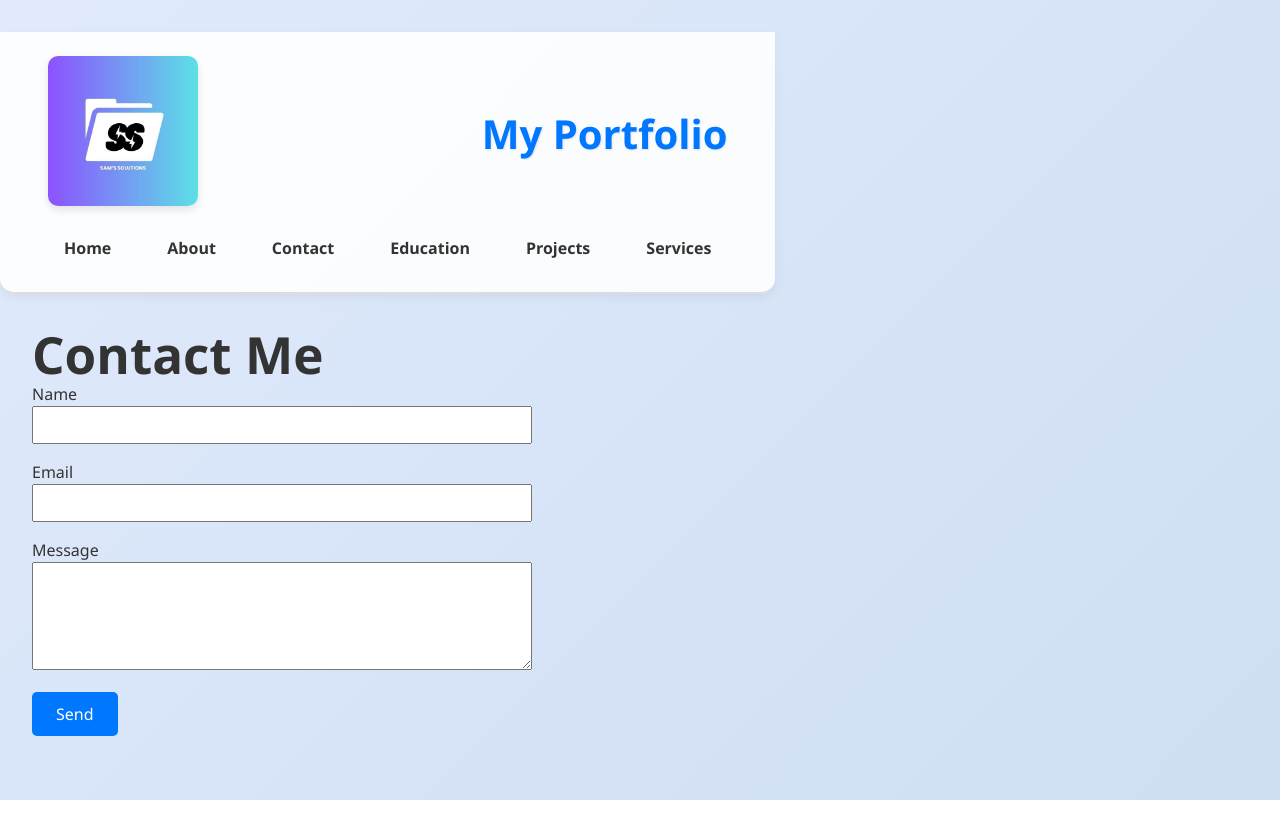
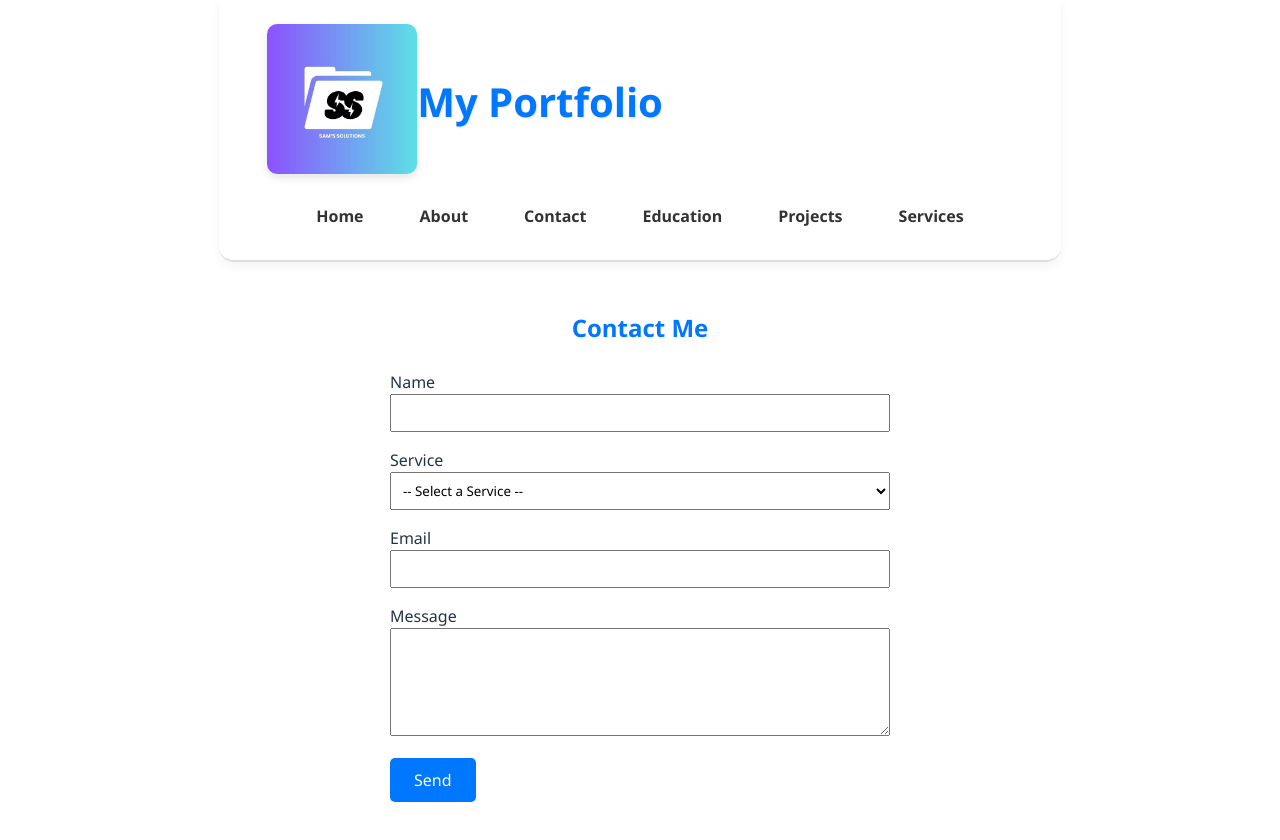
Before and after one commit to sandhusamit/comp229-f25-401-week2, a React (Vite) app: page /contact in a window 1280 px wide. Shown: the top 840 px of the page. Before the commit the page ends 800 px from the top, so only its background shows below. Built offline with nearby package versions, Linux system fonts and the light colour scheme.

Commit message:
Major layout changes - consistency required

```diff
--- a/src/App.css
+++ b/src/App.css
@@ -9,9 +9,14 @@
 }
 
 body {
-  background: linear-gradient(135deg, #e0eafc, #cfdef3);
-  color: #333;
+  /* background: linear-gradient(135deg, #e0eafc, #cfdef3); */
+  display: flex;
+  justify-content: center;
+  align-items: center;
+
 }
+
+
 
 /* Header wrapper */
 header {
@@ -43,6 +48,7 @@ header {
   font-size: 2.5rem;
   color: #0077ff;
   text-shadow: 1px 1px 2px rgba(0,0,0,0.1);
+  margin-right: 350px;
 }
 
 /* Nav bar */
@@ -69,8 +75,6 @@ nav a:hover {
 
 /* Profile image */
 #me {
-  width: 300px;
-  height: 450px;
   border: 4px solid #0077ff;
   border-radius: 15px;
   display: block;
@@ -81,8 +85,9 @@ nav a:hover {
 }
 
 #me:hover {
-  transform: scale(1.05) rotate(-1deg);
+  transform: scale(1.55) rotate(-1deg);
   box-shadow: 0 10px 25px rgba(0,0,0,0.2);
+  height: 800px
 }
 
 /* Responsive tweaks */
--- a/src/components/About.jsx
+++ b/src/components/About.jsx
@@ -1,25 +1,51 @@
 export default function About() {
-    return (
-      <section style={{ margin: "2rem auto", padding: "1rem", lineHeight: "1.8rem" }}>
-        <h2 style={{ color: "#0077ff", marginBottom: "1rem", textAlign: "center" }}>Meet the real me...</h2>
+  return (
+    <section style={{ margin: "2rem auto", padding: "1rem", maxWidth: "1200px" }}>
+      <h2 style={{ color: "#0077ff", marginBottom: "1.5rem", textAlign: "center" }}>
+        Meet the real me...
+      </h2>
 
-        <div style={{ display: "flex", flexDirection: "column", alignItems: "center", gap: "1.5rem" }}>
-          <img id="me" src="sam.PNG" alt="Samit Sandhu" />
+      {/* Flex container for image + text */}
+      <div className="picture-container"
+        style={{
+          display: "flex",
+          alignItems: "flex-start",
+          justifyContent: "center",
+          gap: "2rem",
+          width: "100%"
+        }}
+      >
+        {/* Image pushed to the left */}
+        <img
+          id="me"
+          src="sam.PNG"
+          alt="Samit Sandhu"
+          style={{ height: "500px", borderRadius: "12px", objectFit: "cover" }}
 
+        />
+
+        {/* Text pushed to the right */}
+        <div style={{ marginTop: "80px", flex: 1, lineHeight: "1.8rem", fontSize: 22 }}>
           <p>
-            Born in 1998 and raised in the GTA, I (Samit Sandhu) am a software engineering student with 5 years of mortgage and real estate experience.
-            With parents from Punjab, India, I’ve been able to connect with immigrant homeowners through Punjabi, Hindi, and Urdu, helping them with their mortgage needs.
-            Solving problems such as debt consolidation has always been deeply fulfilling.
+            Born in 1998 and raised in the GTA, I (Samit Sandhu) am a software engineering student with
+            5 years of mortgage and real estate experience. With parents from Punjab, India, I’ve been
+            able to connect with immigrant homeowners through Punjabi, Hindi, and Urdu, helping them
+            with their mortgage needs. Solving problems such as debt consolidation has always been
+            deeply fulfilling.
           </p>
 
           <p>
             While I enjoy my work as a mortgage agent, coding has been my passion since 2019.
-            I began experimenting with Python, building small apps, and exploring UI design. My passion became a career goal when I enrolled in Centennial College’s Software Engineering Technology program.
-            Nowadays, I build applications primarily in C# (.NET framework) with SQL databases, and I’m learning MAUI, C, Power BI, and React outside of the classroom.
+            I began experimenting with Python, building small apps, and exploring UI design. My passion
+            became a career goal when I enrolled in Centennial College’s Software Engineering Technology
+            program. Nowadays, I build applications primarily in C# (.NET framework) with SQL databases,
+            and I’m learning MAUI, C, Power BI, and React outside of the classroom.
           </p>
 
           <p>
-            Outside of work and school, I lead an active lifestyle: I’m a beginner guitarist, intermediate snowboarder, and enjoy weightlifting, practicing Muay Thai, and hiking with my 10-year-old husky.
+            Outside of work and school, I lead an active lifestyle: I’m a beginner guitarist,
+            intermediate snowboarder, and enjoy weightlifting, practicing Muay Thai, and hiking
+            with my 10-year-old husky.
           </p>
 
           <a
@@ -27,18 +53,20 @@ export default function About() {
             target="_blank"
             rel="noopener noreferrer"
             style={{
+              display: "inline-block",
               padding: "0.7rem 1.2rem",
               backgroundColor: "#0077ff",
               color: "#fff",
               textDecoration: "none",
               borderRadius: "8px",
               fontWeight: "bold",
-              marginTop: "1rem"
+              marginTop: "10rem"
             }}
           >
             View My Resume
           </a>
         </div>
-      </section>
-    );
-  }
+      </div>
+    </section>
+  );
+}
--- a/src/components/Contact.jsx
+++ b/src/components/Contact.jsx
@@ -1,39 +1,47 @@
-//import useState to manage form state for inputs
 import { useState } from "react";
 
-// Simple contact form component
 export default function Contact() {
-  // When contact called: set initial state of form data
-  // useState automatically creates [stateVariableObject, functionToUpdateState]
-      //formData object is assigned 3 properties: name, email, message
-      //setFromData function to be called upon change of state
   const [formData, setFormData] = useState({
     name: "",
     email: "",
     message: "",
+    service: "",
   });
-// function to handle changes in input fields
-  // e is the event object which will be used as an input event (automatically recognized by react)
+
   const handleChange = (e) => {
     setFormData({
-      ...formData, //use the data from form
+      ...formData,
       [e.target.name]: e.target.value
     });
   };
-
 
   const handleSubmit = (e) => {
     e.preventDefault();
     console.log("Form submitted:", formData);
     alert("Thanks for reaching out! I’ll get back to you soon.");
-    // Here you could send the data to EmailJS, a backend, etc.
   };
 
   return (
-    <div style={{ padding: "2rem" }}>
-      <h1>Contact Me</h1>
-      <form onSubmit={handleSubmit} style={{ maxWidth: "500px" }}>
+    <section style={{ margin: "2rem auto", padding: "1rem", maxWidth: "1200px" }}>
+      <h2 style={{ color: "#0077ff", marginBottom: "1.5rem", textAlign: "center" }}>
+        Contact Me
+      </h2>
 
+      <div
+        style={{
+          display: "flex",
+          alignItems: "flex-start",
+          justifyContent: "center",
+          gap: "2rem",
+          width: "100%"
+        }}
+      >
+
+
+        <form
+          onSubmit={handleSubmit}
+          style={{ flex: 1, maxWidth: "500px" }}
+        >
           <div style={{ marginBottom: "1rem" }}>
             <label htmlFor="name">Name</label><br />
             <input
@@ -46,6 +54,23 @@ export default function Contact() {
               style={{ width: "100%", padding: "0.5rem" }}
             />
           </div>
+          <div style={{ marginBottom: "1rem" }}>
+              <label htmlFor="topic">Service</label><br />
+              <select
+                id="topic"
+                name="topic"
+                value={formData.topic}
+                onChange={handleChange}
+                style={{ width: "100%", padding: "0.5rem" }}
+              >
+                <option value="">-- Select a Service --</option>
+                <option value="mortgage">Mortgage</option>
+                <option value="real-estate">Real Estate</option>
+                <option value="coding">Tech Solutions</option>
+                <option value="other">Other</option>
+              </select>
+            </div>
+
 
           <div style={{ marginBottom: "1rem" }}>
             <label htmlFor="email">Email</label><br />
@@ -73,17 +98,21 @@ export default function Contact() {
             ></textarea>
           </div>
 
-        <button type="submit" style={{
+          <button
+            type="submit"
+            style={{
               padding: "0.7rem 1.5rem",
               backgroundColor: "#0077ff",
               color: "#fff",
               border: "none",
               borderRadius: "5px",
               cursor: "pointer"
-        }}>
+            }}
+          >
             Send
           </button>
         </form>
       </div>
+    </section>
   );
 }
--- a/src/components/Home.jsx
+++ b/src/components/Home.jsx
@@ -1,30 +1,111 @@
-import { Link } from "react-router-dom";
+import { useState } from "react";
 
-export default function About() {
+export default function Contact() {
+  const [formData, setFormData] = useState({
+    name: "",
+    email: "",
+    message: "",
+  });
+
+  const handleChange = (e) => {
+    setFormData({
+      ...formData,
+      [e.target.name]: e.target.value
+    });
+  };
+
+  const handleSubmit = (e) => {
+    e.preventDefault();
+    console.log("Form submitted:", formData);
+    alert("Thanks for reaching out! I’ll get back to you soon.");
+  };
+
   return (
-    <section style={{ maxWidth: "800px", margin: "2rem auto", padding: "1rem" }}>
-      <h2 style={{ color: "#0077ff", marginBottom: "1rem" }}>Do we have a problem?</h2>
+    <section style={{ margin: "2rem auto", padding: "1rem", maxWidth: "1200px" }}>
+      <h2 style={{ color: "#0077ff", marginBottom: "1.5rem", textAlign: "center" }}>
+        Contact Me
+      </h2>
 
-      <p style={{ lineHeight: "1.6rem", marginBottom: "1rem" }}>
-        Meet Sam — your go-to problem solver. With <strong>2 years of coding experience</strong> and
-        <strong> 5 years in mortgage and real estate</strong>, Sam combines technical know-how
-        with practical business expertise to tackle challenges head-on.
-      </p>
+      {/* Flex layout like Home/About */}
+      <div
+        style={{
+          display: "flex",
+          alignItems: "flex-start",
+          justifyContent: "center",
+          gap: "2rem",
+          width: "100%"
+        }}
+      >
+        {/* Left side: image (optional) */}
+        <img
+          src="contact.png"
+          alt="Get in touch"
+          style={{
+            width: "40%",
+            borderRadius: "12px",
+            objectFit: "cover"
+          }}
+        />
 
-      <p style={{ lineHeight: "1.6rem", marginBottom: "1rem" }}>
-        Whether you’re trying to streamline your financial systems, automate your workflows,
-        or simply get clear, actionable advice, Sam’s solutions are tailored to make your
-        headaches disappear. No fluff. No delays. Just results.
-      </p>
+        {/* Right side: form */}
+        <form
+          onSubmit={handleSubmit}
+          style={{ flex: 1, maxWidth: "500px" }}
+        >
+          <div style={{ marginBottom: "1rem" }}>
+            <label htmlFor="name">Name</label><br />
+            <input
+              type="text"
+              id="name"
+              name="name"
+              value={formData.name}
+              onChange={handleChange}
+              required
+              style={{ width: "100%", padding: "0.5rem" }}
+            />
+          </div>
 
-      <p style={{ lineHeight: "1.6rem", marginBottom: "1rem" }}>
-        From coding elegant apps to optimizing your mortgage strategies, Sam works behind the
-        scenes so you can focus on what matters most. Your problems become Sam’s mission.
-      </p>
+          <div style={{ marginBottom: "1rem" }}>
+            <label htmlFor="email">Email</label><br />
+            <input
+              type="email"
+              id="email"
+              name="email"
+              value={formData.email}
+              onChange={handleChange}
+              required
+              style={{ width: "100%", padding: "0.5rem" }}
+            />
+          </div>
 
-      <Link to="/about" style={{ color: "#0077ff", fontWeight: "bold", textDecoration: "underline" }}>
-        Learn more about Sam and his solutions...
-      </Link>
+          <div style={{ marginBottom: "1rem" }}>
+            <label htmlFor="message">Message</label><br />
+            <textarea
+              id="message"
+              name="message"
+              rows="5"
+              value={formData.message}
+              onChange={handleChange}
+              required
+              style={{ width: "100%", padding: "0.5rem" }}
+            ></textarea>
+          </div>
+
+          <button
+            type="submit"
+            style={{
+              padding: "0.7rem 1.5rem",
+              backgroundColor: "#0077ff",
+              color: "#fff",
+              border: "none",
+              borderRadius: "5px",
+              cursor: "pointer"
+            }}
+          >
+            Send
+          </button>
+        </form>
+      </div>
     </section>
   );
 }
```
Also changed, not shown: public/prob_solve.jpg (added). Lines whose indentation alone changed are shown as unchanged.
